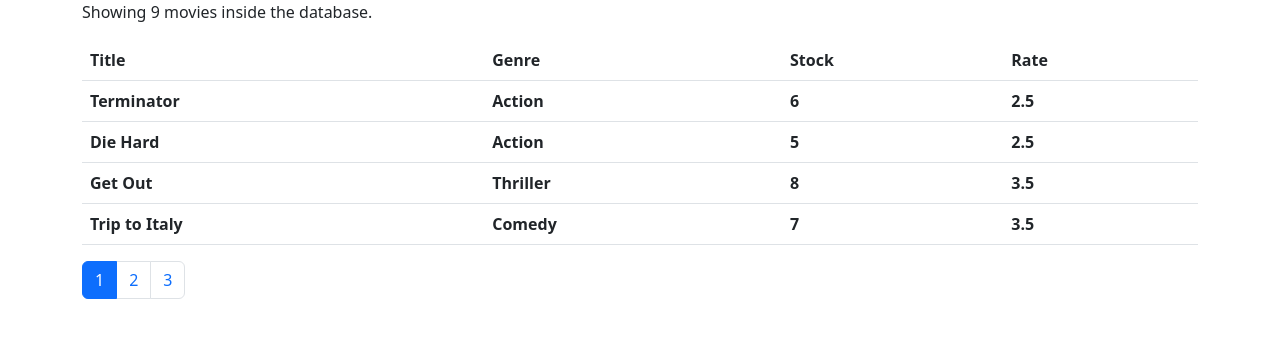
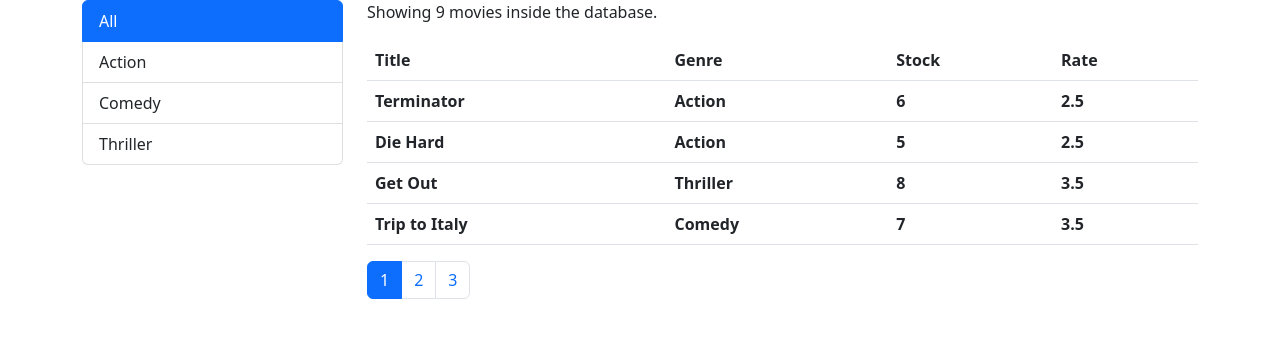
Before and after one commit to aalemi76/movie-zone, a React (Create React App) app: page / in a window 1280 px wide. Shown: the top 338 px of the page. Built offline with nearby package versions, Linux system fonts and the light colour scheme.

Commit message:
added genres list.

```diff
--- /dev/null
+++ b/src/components/genresList.jsx
@@ -0,0 +1,29 @@
+import React from "react";
+
+const GenresList = ({
+  genres,
+  textPropName,
+  idPropName,
+  currentGenre,
+  onSelect,
+}) => {
+  return (
+    <ul className="list-group">
+      {genres.map((value) => (
+        <li
+          onClick={() => onSelect(value)}
+          key={value[idPropName]}
+          className={
+            value[textPropName] === currentGenre
+              ? "list-group-item active"
+              : "list-group-item"
+          }
+        >
+          {value[textPropName]}
+        </li>
+      ))}
+    </ul>
+  );
+};
+
+export default GenresList;
--- a/src/components/movies.jsx
+++ b/src/components/movies.jsx
@@ -1,39 +1,68 @@
 import React, { Component } from "react";
 import Pagination from "./pagination";
+import GenresList from "./genresList";
 import { getMovies } from "../services/movieService";
+import { getGenres } from "../services/genreSrvice";
 import { paginate } from "../utils/paginate";
 
 class Movies extends Component {
   state = {
-    movies: getMovies(),
+    movies: [],
+    genres: [],
     headers: ["Title", "Genre", "Stock", "Rate"],
     pageSize: 4,
     currentPage: 1,
+    currentGenre: "All",
   };
+  componentDidMount() {
+    this.setState({ movies: getMovies(), genres: getGenres() });
+  }
   handlePageChange = (page) => {
     this.setState({ currentPage: page });
   };
+  handleGenreSelection = (newGenre) => {
+    this.setState({ currentGenre: newGenre.name });
+    this.setState({ currentPage: 1 });
+  };
   render() {
-    const { length: count } = this.state.movies;
+    const { genres, currentGenre } = this.state;
     const { headers: headers } = this.state;
     const { pageSize, currentPage } = this.state;
-    const movies = paginate(this.state.movies, currentPage, pageSize);
-    if (count === 0) return <p>There are no movies in the database!</p>;
+    let movies = [];
+    if (currentGenre !== "All") {
+      movies = this.state.movies.filter(
+        (value) => value.genre.name === currentGenre
+      );
+    } else {
+      movies = this.state.movies;
+    }
+    if (movies.length === 0) return <p>There are no movies in the database!</p>;
+    const paginatedMovies = paginate(movies, currentPage, pageSize);
     return (
-      <React.Fragment>
-        <p>Showing {count} movies inside the database.</p>
+      <div className="row">
+        <div className="col-3">
+          <GenresList
+            genres={genres}
+            textPropName="name"
+            idPropName="_id"
+            currentGenre={currentGenre}
+            onSelect={(newGenre) => this.handleGenreSelection(newGenre)}
+          />
+        </div>
+        <div className="col">
+          <p>Showing {movies.length} movies inside the database.</p>
           <table className="table">
             <thead>
               <tr>
-              {headers.map((value) => (
-                <th key={value} scope="col">
+                {headers.map((value, index) => (
+                  <th key={index} scope="col">
                     {value}
                   </th>
                 ))}
               </tr>
             </thead>
             <tbody>
-            {movies.map((movie) => (
+              {paginatedMovies.map((movie) => (
                 <tr key={movie._id}>
                   <th scope="row">{movie.title}</th>
                   <th scope="row">{movie.genre.name}</th>
@@ -44,12 +73,13 @@ class Movies extends Component {
             </tbody>
           </table>
           <Pagination
-          count={12}
+            count={movies.length}
             pageSize={pageSize}
             currentPage={currentPage}
             onPageChange={(page) => this.handlePageChange(page)}
           />
-      </React.Fragment>
+        </div>
+      </div>
     );
   }
 }
--- a/src/services/genreSrvice.js
+++ b/src/services/genreSrvice.js
@@ -1,4 +1,5 @@
 export const genres = [
+  { _id: "0517", name: "All" },
   { _id: "5b21ca3eeb7f6fbccd471818", name: "Action" },
   { _id: "5b21ca3eeb7f6fbccd471814", name: "Comedy" },
   { _id: "5b21ca3eeb7f6fbccd471820", name: "Thriller" },
```
Lines whose indentation alone changed are shown as unchanged.
